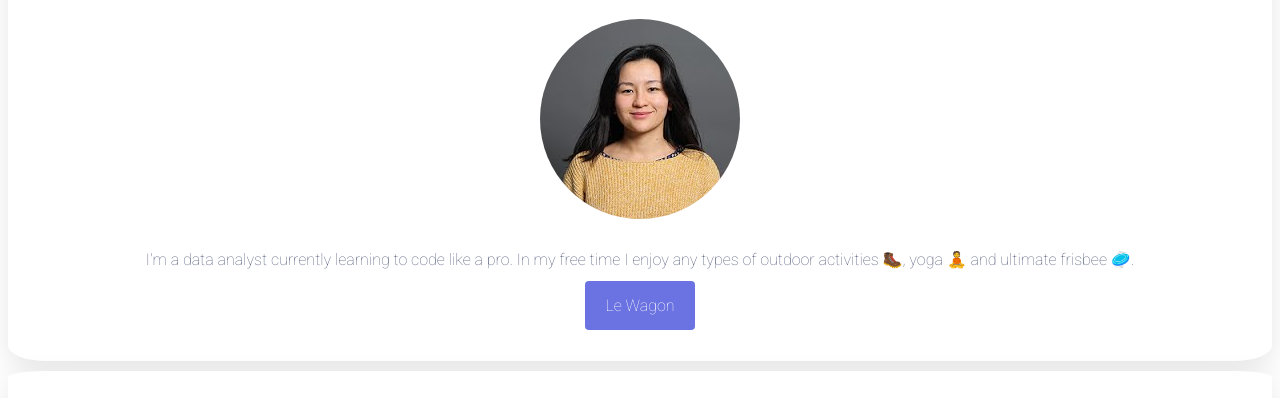
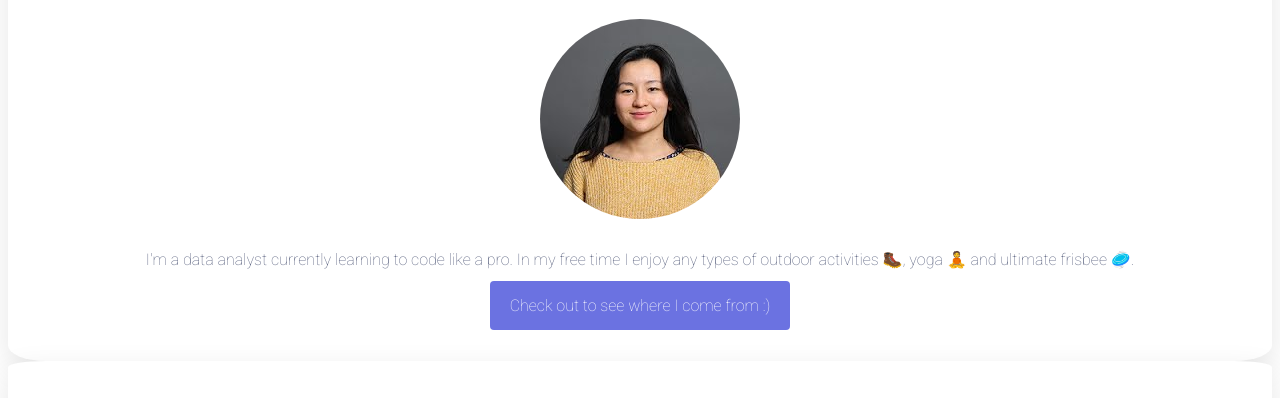
Before and after one commit to altyn-ai/profile, a plain HTML site: page index.html in a window 1280 px wide. Shown: the part 170-568 px from the top of the page. Drawn offline with Linux system fonts and the light colour scheme.

Commit message:
changed the link

```diff
--- a/index.html
+++ b/index.html
@@ -5,7 +5,7 @@
     <link rel="stylesheet" href="https://use.fontawesome.com/releases/v5.0.10/css/all.css">
     <meta name="viewport" content="width=device-width, initial-scale=1">
     <meta charset="utf-8">
-    <title>My Profile</title>
+    <title>Alty's Profile</title>
   </head>
   <body>
     <div class="container">
@@ -14,8 +14,8 @@
         <img src="images/profile_pic.jpg" class = "img-circle" alt="My profile pic">
         <p id = "intro">I'm a data analyst currently learning to code like a pro.
         In my free time I enjoy any types of outdoor activities 🥾, yoga 🧘 and ultimate frisbee 🥏. </p>
-        <a class = "btn" href="https://www.lewagon.com" target="_blank">
-          Le Wagon
+        <a class = "btn" href="https://www.google.com/maps/place/Kyrgyzstan/@40.7261568,70.9429157,6.11z/data=!4m5!3m4!1s0x3897381dfce927f3:0x281058b74e88c433!8m2!3d41.20438!4d74.766098" target="_blank">
+          Check out to see where I come from :)
         </a>
       </div>
       <div class="card footer">
--- a/style.css
+++ b/style.css
@@ -35,6 +35,9 @@ div {
   text-align: center;
 }
 /* or */
+.container {
+  width: 800 px;
+}
 .card {
   background-color: white;
   padding: 40px;
@@ -42,6 +45,7 @@ div {
   border-radius: 3%;
   text-align: center;
   margin-bottom: 10px;
+  margin: 0 auto;
 }
 .footer {
   background-color: white;
```
